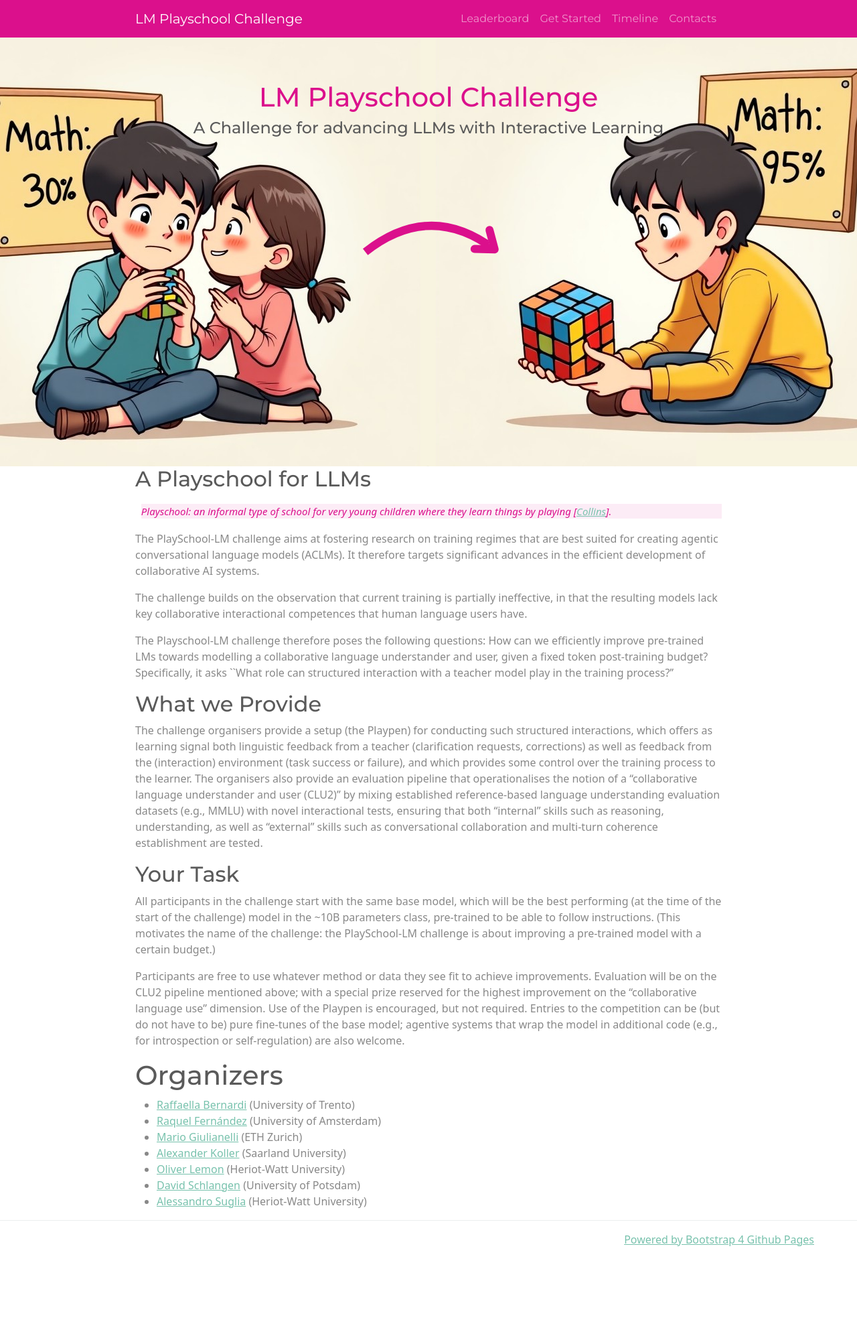
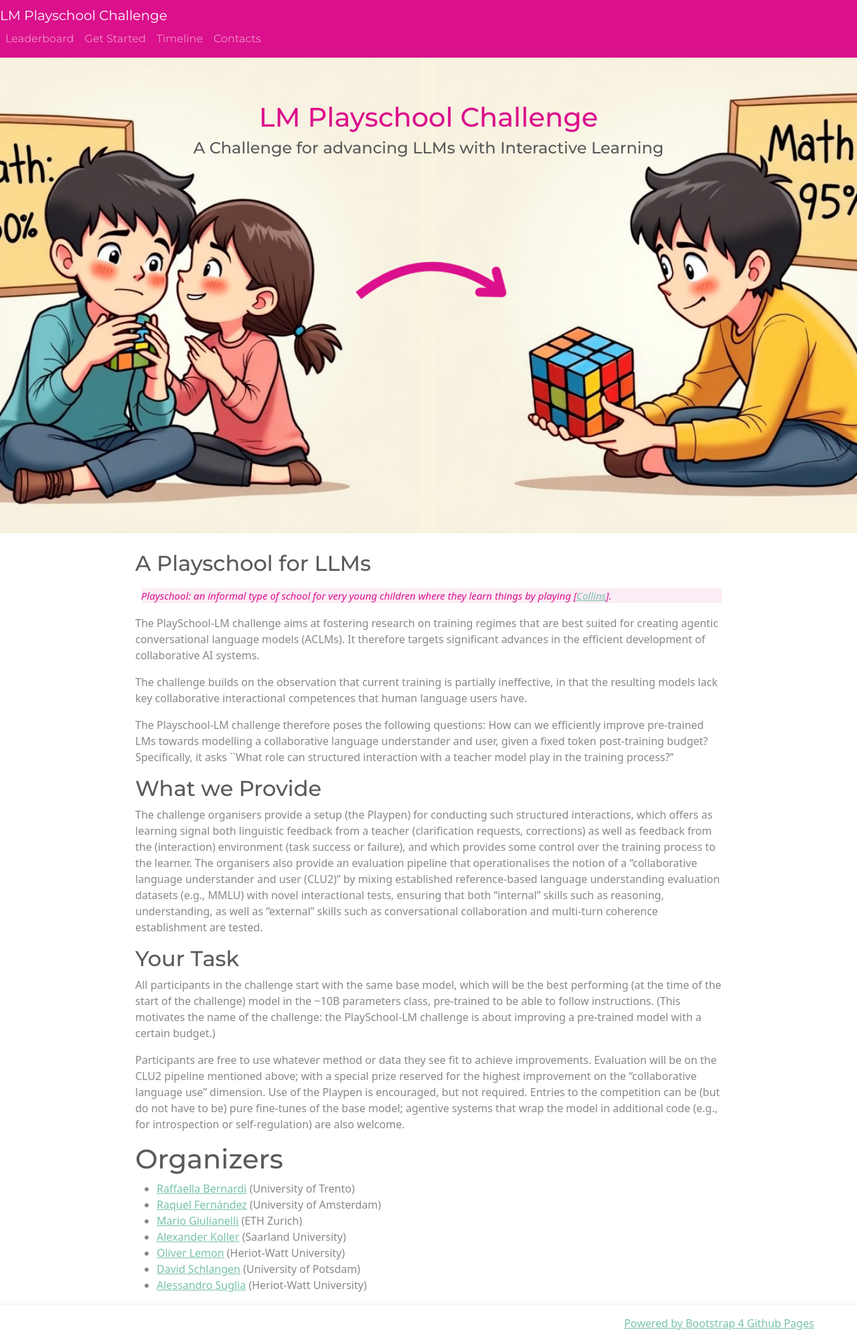
Before and after one commit to lm-playschool/lm-playschool.github.io, a Jekyll site: the page built from index.md, in a window 1280 px wide. Shown: the whole page at 67% size. Built offline with Jekyll 4.4.1, drawn with Linux system fonts in a browser that asks for light colours; before the commit the page ends 1878 px from its top, so only the background shows below that.

Commit message:
fix: navbar container

```diff
--- a/_includes/header.html
+++ b/_includes/header.html
@@ -1,5 +1,5 @@
 <nav class="navbar navbar-expand-lg navbar-dark nav-color">
-  <div class="container">
+  <div class="navbar-container">
     <a class="navbar-brand" rel="author" href="{{ "/" | relative_url }}">{{ site.title | escape }}</a>
 
     {%- assign page_paths = site.header_pages -%}
--- a/assets/main.scss
+++ b/assets/main.scss
@@ -41,8 +41,24 @@ blockquote{
   background-size: cover;
   background-position: center;
   background-repeat: no-repeat;
-  height:640px;
+  height:710px;
 }
 .site-title{
   color: #db108c;
 }
+
+.page-content{
+  margin-top:2%
+}
+
+@media (min-width: 1200px) {
+  .navbar-container {
+    max-width: 95%;
+  }
+}
+
+@media (min-width: 992px) {
+  .navbar-container {
+    max-width: 690px;
+  }
+}
```
